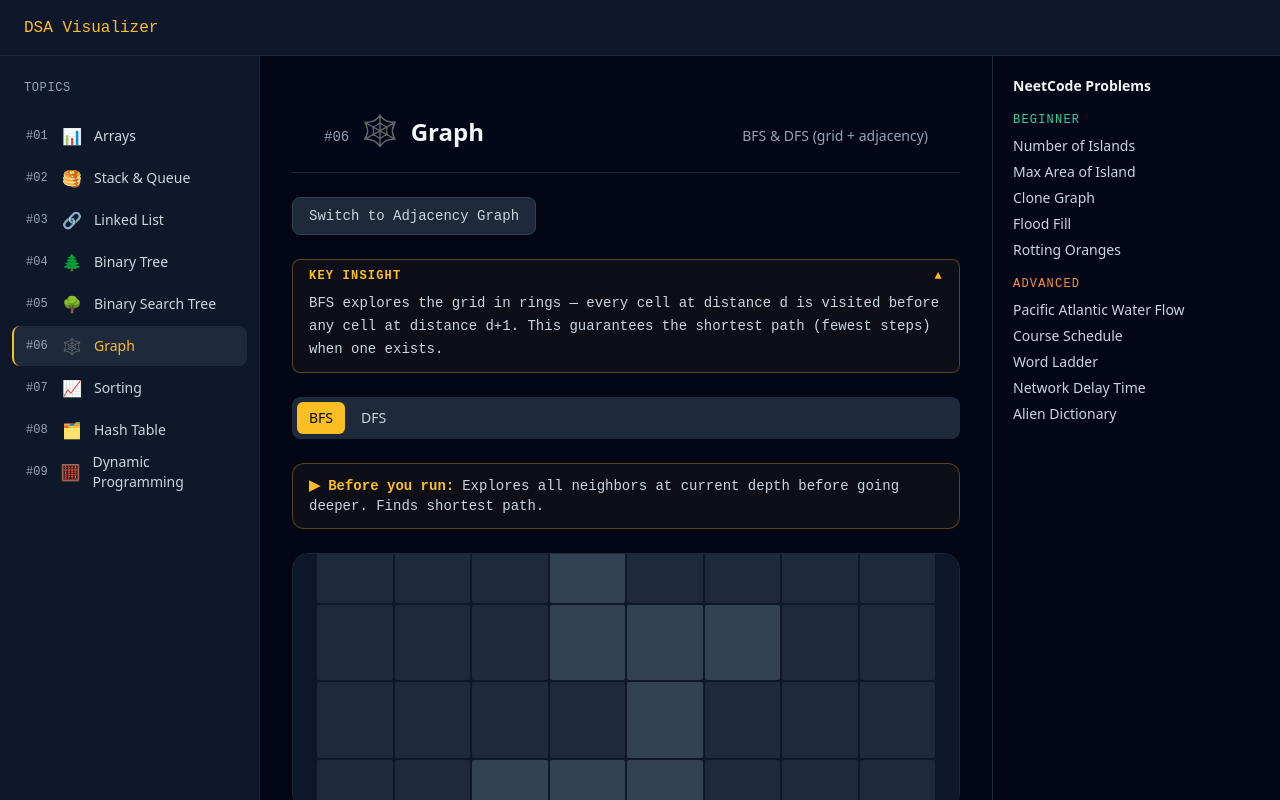
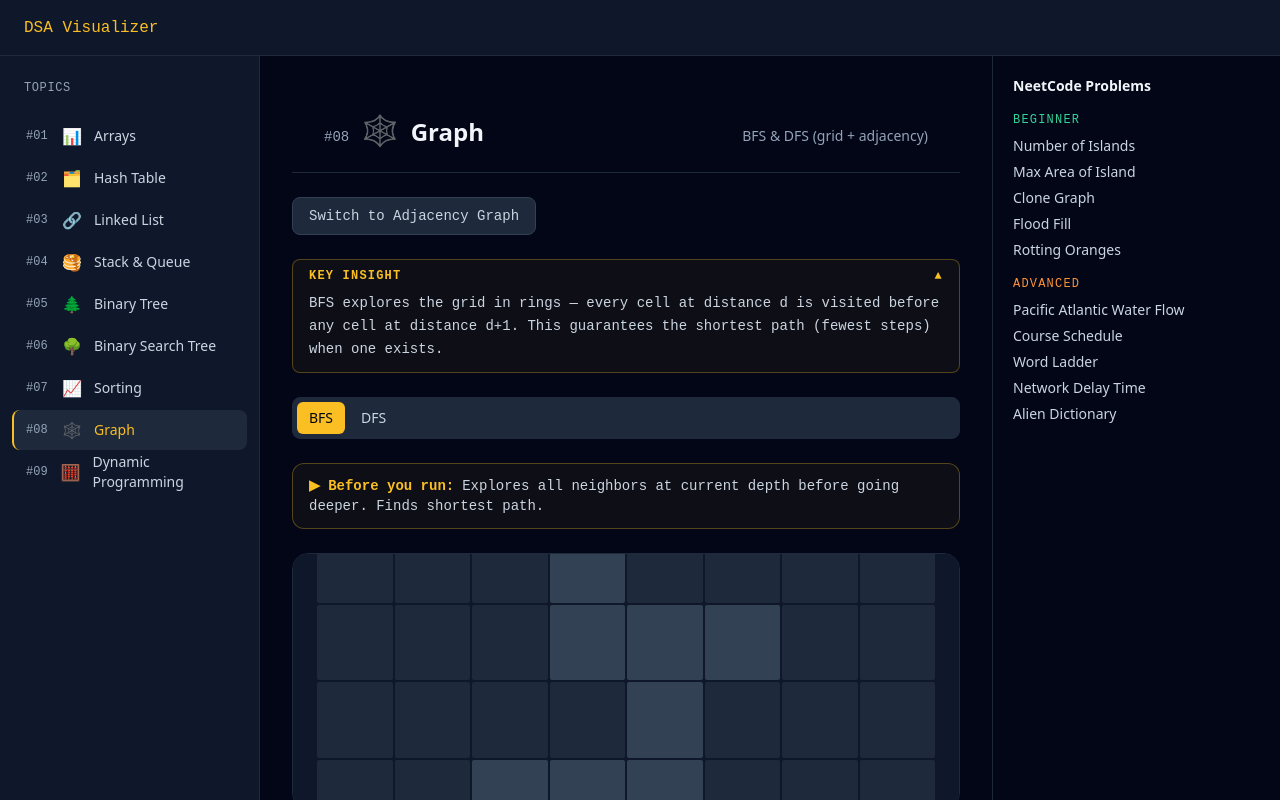
Before and after one commit to PatipanB/DSAWebApp, a React (Vite) app: page /graph in a window 1280 px wide. Built offline with nearby package versions, Linux system fonts and the light colour scheme.

Commit message:
feat(p3-3.1): reorder topics — Hash Table to #2 for beginner cold-start fix
Co-Authored-By: Claude Sonnet 4.6 <noreply@anthropic.com>

```diff
--- a/src/data/topics.ts
+++ b/src/data/topics.ts
@@ -5,34 +5,34 @@ export const TOPICS: TopicMeta[] = [
     path: '/arrays',
     shortDescription: 'Two pointers, sliding window',
     longDescription: 'Visualize pointer-based traversals and sliding windows on arrays. Step through index movement, window expansion, and running aggregates.' },
-  { id: 'stack-queue', number: 2, emoji: '🥞', title: 'Stack & Queue',
-    path: '/stack-queue',
-    shortDescription: 'Brackets, monotonic stack, FIFO',
-    longDescription: 'Push, pop, and monotonic stack patterns. See how balanced brackets validate, and how a monotonic stack solves next-greater-element problems.' },
+  { id: 'hash-table', number: 2, emoji: '🗂️', title: 'Hash Table',
+    path: '/hash-table',
+    shortDescription: 'Chaining + open addressing',
+    longDescription: 'Two collision strategies, both animated: chaining grows buckets, open addressing probes for the next slot. Hash computation shown live.' },
   { id: 'linked-list', number: 3, emoji: '🔗', title: 'Linked List',
     path: '/linked-list',
     shortDescription: 'Singly & doubly linked',
     longDescription: 'Singly and doubly linked lists with animated pointer rewiring. Watch traverse, insert, delete, and reverse operations build intuition for pointer manipulation.' },
-  { id: 'binary-tree', number: 4, emoji: '🌲', title: 'Binary Tree',
+  { id: 'stack-queue', number: 4, emoji: '🥞', title: 'Stack & Queue',
+    path: '/stack-queue',
+    shortDescription: 'Brackets, monotonic stack, FIFO',
+    longDescription: 'Push, pop, and monotonic stack patterns. See how balanced brackets validate, and how a monotonic stack solves next-greater-element problems.' },
+  { id: 'binary-tree', number: 5, emoji: '🌲', title: 'Binary Tree',
     path: '/binary-tree',
     shortDescription: 'In/pre/post/level-order traversals',
     longDescription: 'All four traversal orders with a live call-stack and visited list. Builds the recursion mental model needed for tree problems.' },
-  { id: 'bst', number: 5, emoji: '🌳', title: 'Binary Search Tree',
+  { id: 'bst', number: 6, emoji: '🌳', title: 'Binary Search Tree',
     path: '/bst',
     shortDescription: 'Insert, search, delete',
     longDescription: 'BST operations with comparison highlights. Delete handles all three cases (leaf, one child, two children with in-order successor) visibly.' },
-  { id: 'graph', number: 6, emoji: '🕸️', title: 'Graph',
-    path: '/graph',
-    shortDescription: 'BFS & DFS (grid + adjacency)',
-    longDescription: 'Run BFS and DFS on both a grid and an adjacency-list graph. Edit walls or graph topology and watch the frontier expand step by step.' },
   { id: 'sorting', number: 7, emoji: '📈', title: 'Sorting',
     path: '/sorting',
     shortDescription: 'Bubble, merge, quick, heap',
     longDescription: 'Four sorts side-by-side with race mode — wall-clock-synced so the asymptotic complexity differences are visually obvious.' },
-  { id: 'hash-table', number: 8, emoji: '🗂️', title: 'Hash Table',
-    path: '/hash-table',
-    shortDescription: 'Chaining + open addressing',
-    longDescription: 'Two collision strategies, both animated: chaining grows buckets, open addressing probes for the next slot. Hash computation shown live.' },
+  { id: 'graph', number: 8, emoji: '🕸️', title: 'Graph',
+    path: '/graph',
+    shortDescription: 'BFS & DFS (grid + adjacency)',
+    longDescription: 'Run BFS and DFS on both a grid and an adjacency-list graph. Edit walls or graph topology and watch the frontier expand step by step.' },
   { id: 'dp', number: 9, emoji: '🧮', title: 'Dynamic Programming',
     path: '/dp',
     shortDescription: 'Fib, 0/1 knapsack, LCS',
```
